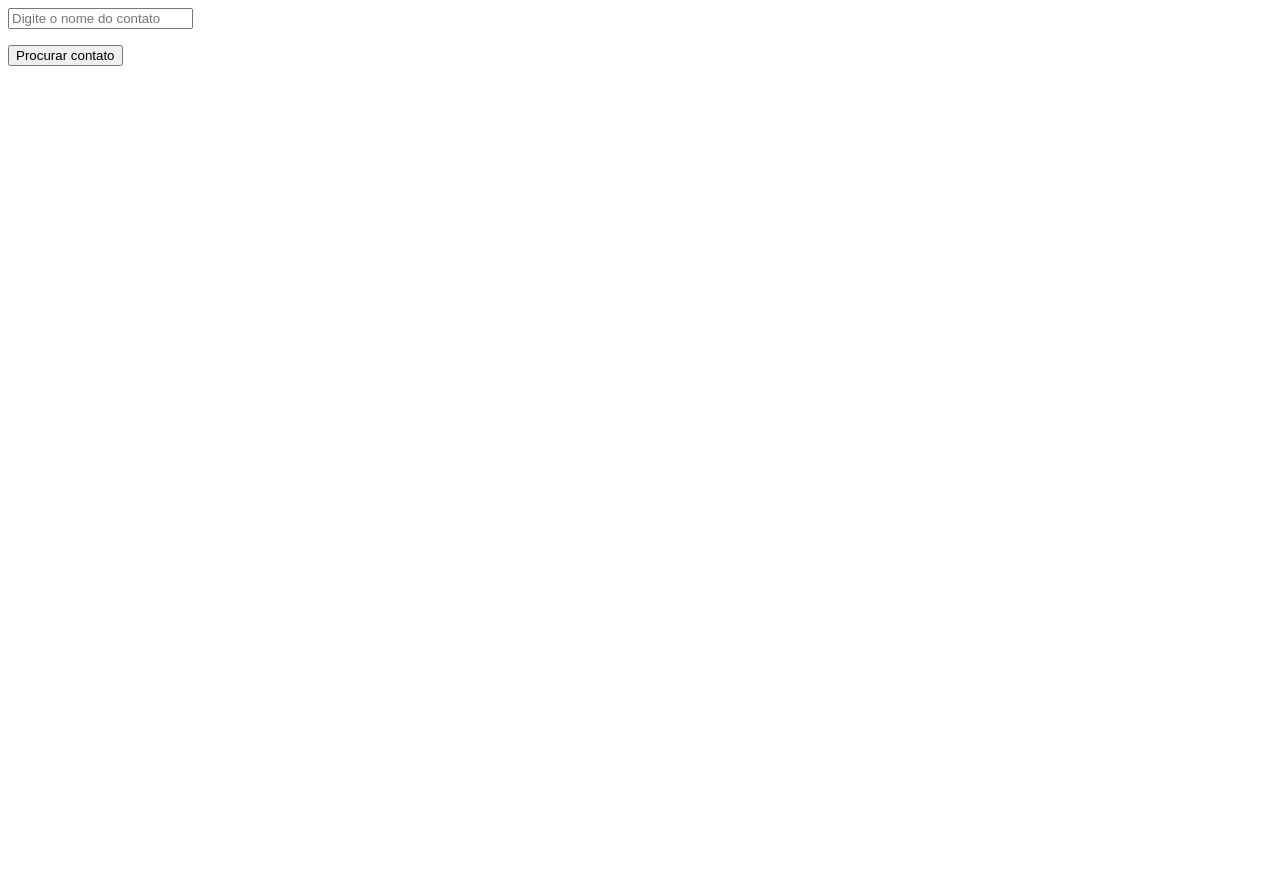
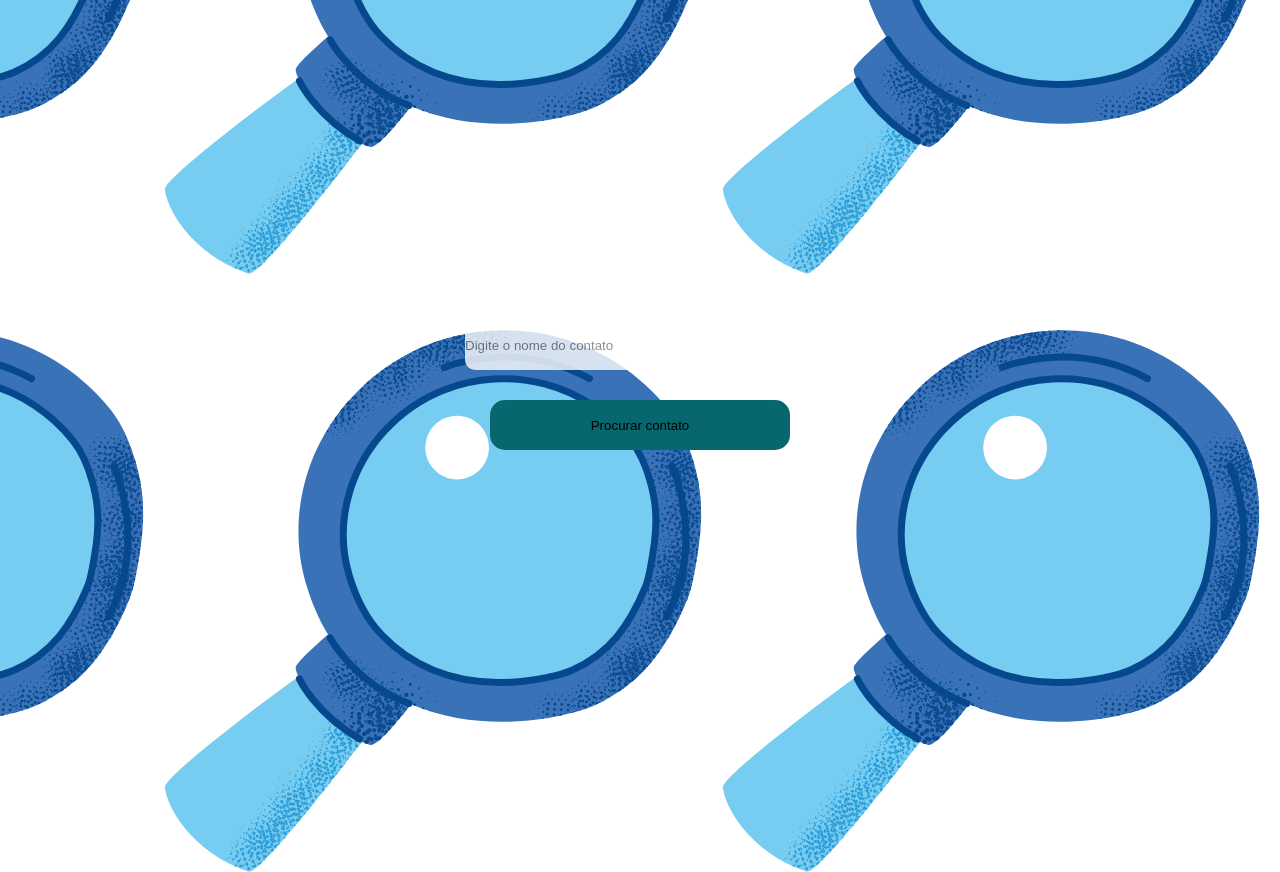
Before and after one commit to Palex85/Projeto-For, a plain HTML site: page index.html in a window 1280 px wide. Shown: the top 872 px of the page. Before the commit the page ends 800 px from the top, so only its background shows below. Drawn offline with Linux system fonts and the light colour scheme.

Commit message:
Alterações de estilo e add imagem de fundo

```diff
--- a/index.html
+++ b/index.html
@@ -5,12 +5,16 @@
     <meta charset="UTF-8">
     <meta name="viewport" content="width=device-width, initial-scale=1.0">
     <title>Busca de Contatos</title>
+    <link href="style.css" rel="stylesheet">
 </head>
 
 <body>
-    <input placeholder="Digite o nome do contato" />
+    <div class="container">
+
+    <input placeholder="Digite o nome do contato" class="nome"/>
     <p></p>
-    <button onclick="search()">Procurar contato</button>
+    <button onclick="search()" class="b1">Procurar contato</button>
+</div>
 </body>
 <script>
 
--- a/style.css
+++ b/style.css
@@ -0,0 +1,41 @@
+*{
+    padding: 0;
+    margin: 0;
+    box-sizing: border-box;
+}
+
+.container{
+    display: flex;
+    flex-direction: column;
+    align-items: center;
+    padding-top: 40vh;
+    padding-bottom: 100vh;
+    background-image: url("Assets/Lupa.png");
+    background-position: right center;
+    background-size: auto;
+
+}
+
+
+
+.nome{
+    border-radius: 10px;
+    border: none;
+    opacity: 0.8;
+    width: 350px;
+    height: 50px;
+
+}
+
+
+
+.b1{
+    width: 300px;
+    height: 50px;
+    padding: 10px;
+    margin-top: 30px;
+    border-radius: 15px;
+    border: none;
+    background-color: rgb(7, 102, 110);
+    cursor: pointer;
+}
```
Also changed, not shown: Assets/Lupa.png (added).
